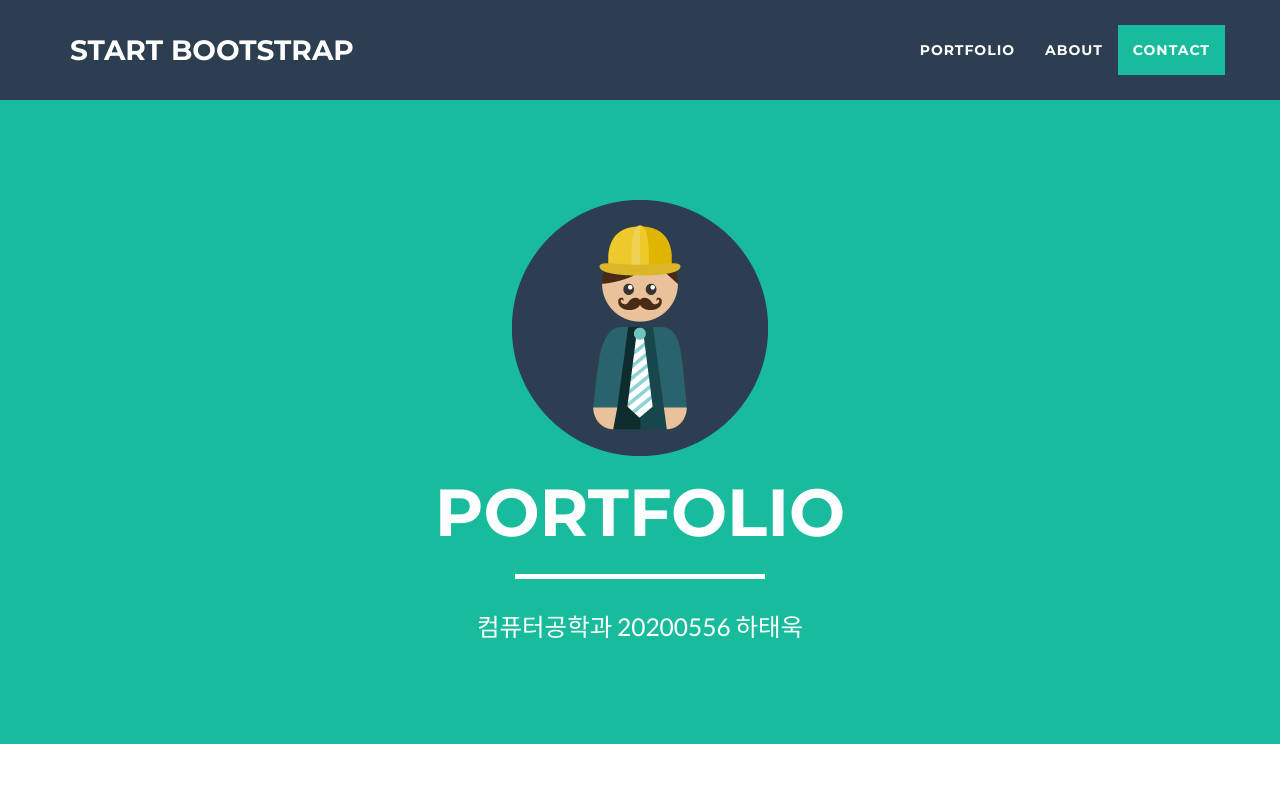
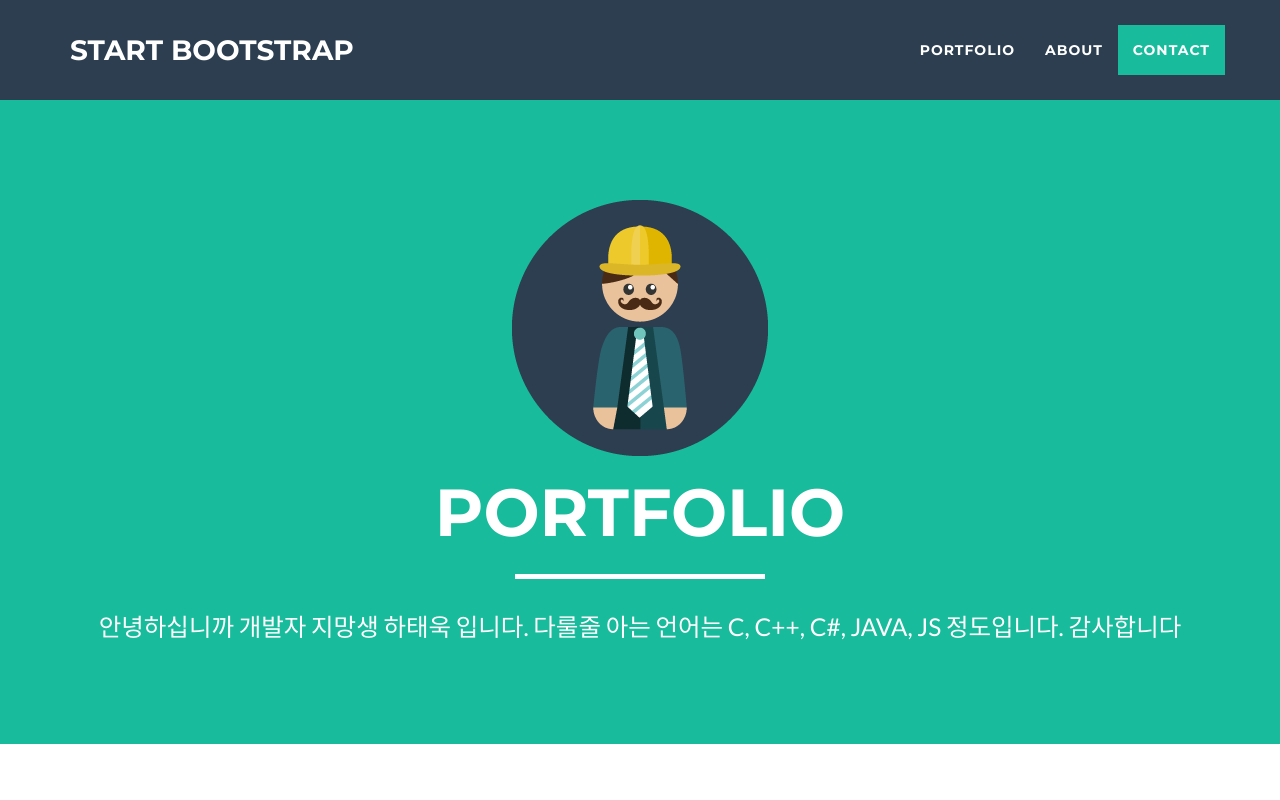
Before and after one commit to hateauk12/hateauk12.github.io, a website: page index.html in a window 1280 px wide. Shown: the top 800 px of the page. Drawn offline with nearby package versions, Linux system fonts and the light colour scheme.

Commit message:
Update index.html

```diff
--- a/index.html
+++ b/index.html
@@ -76,7 +76,7 @@
                     <div class="intro-text">
                         <h1 class="name">PortFolio</h1>
                         <hr class="star-light">
-                        <span class="skills">컴퓨터공학과 20200556 하태욱</span>
+                        <span class="skills">안녕하십니까 개발자 지망생 하태욱 입니다. 다룰줄 아는 언어는 C, C++, C#, JAVA, JS 정도입니다. 감사합니다</span>
                     </div>
                 </div>
             </div>
```
